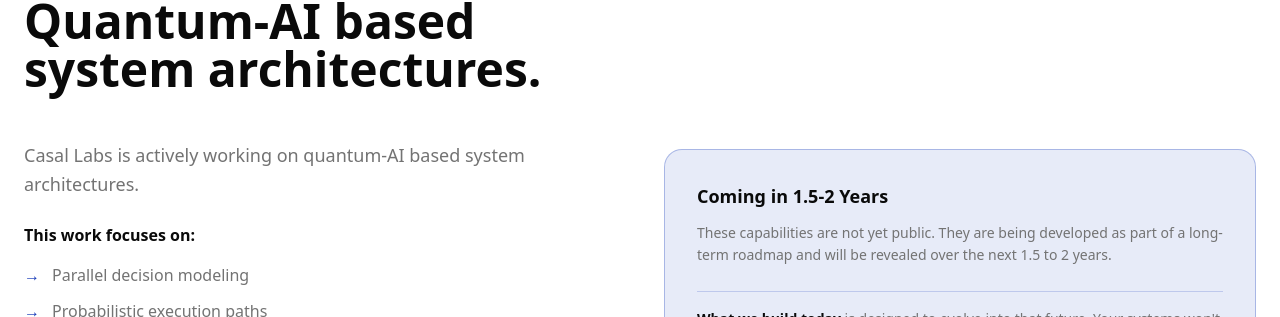
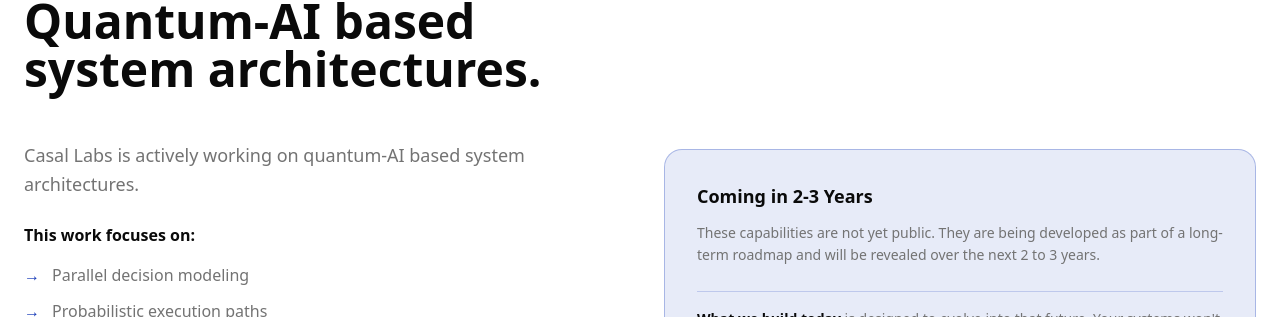
Before and after one commit to sidharth-ng/casal-labs, a Next.js app: page / in a window 1280 px wide. Shown: the part 2401-2718 px from the top of the page. Built offline with nearby package versions, Linux system fonts and the light colour scheme.

Commit message:
feat: update timeline

```diff
--- a/src/app/page.tsx
+++ b/src/app/page.tsx
@@ -261,12 +261,12 @@
             <div className="bg-blue-800/10 border border-blue-800/30 rounded-2xl p-8 space-y-6 mt-2">
               <div className="space-y-3">
                 <h3 className="font-semibold text-lg text-foreground">
-                  Coming in 1.5-2 Years
+                  Coming in 2-3 Years
                 </h3>
                 <p className="text-sm text-muted-foreground leading-relaxed">
                   These capabilities are not yet public. They are being
                   developed as part of a long-term roadmap and will be revealed
-                  over the next 1.5 to 2 years.
+                  over the next 2 to 3 years.
                 </p>
               </div>
 
```
